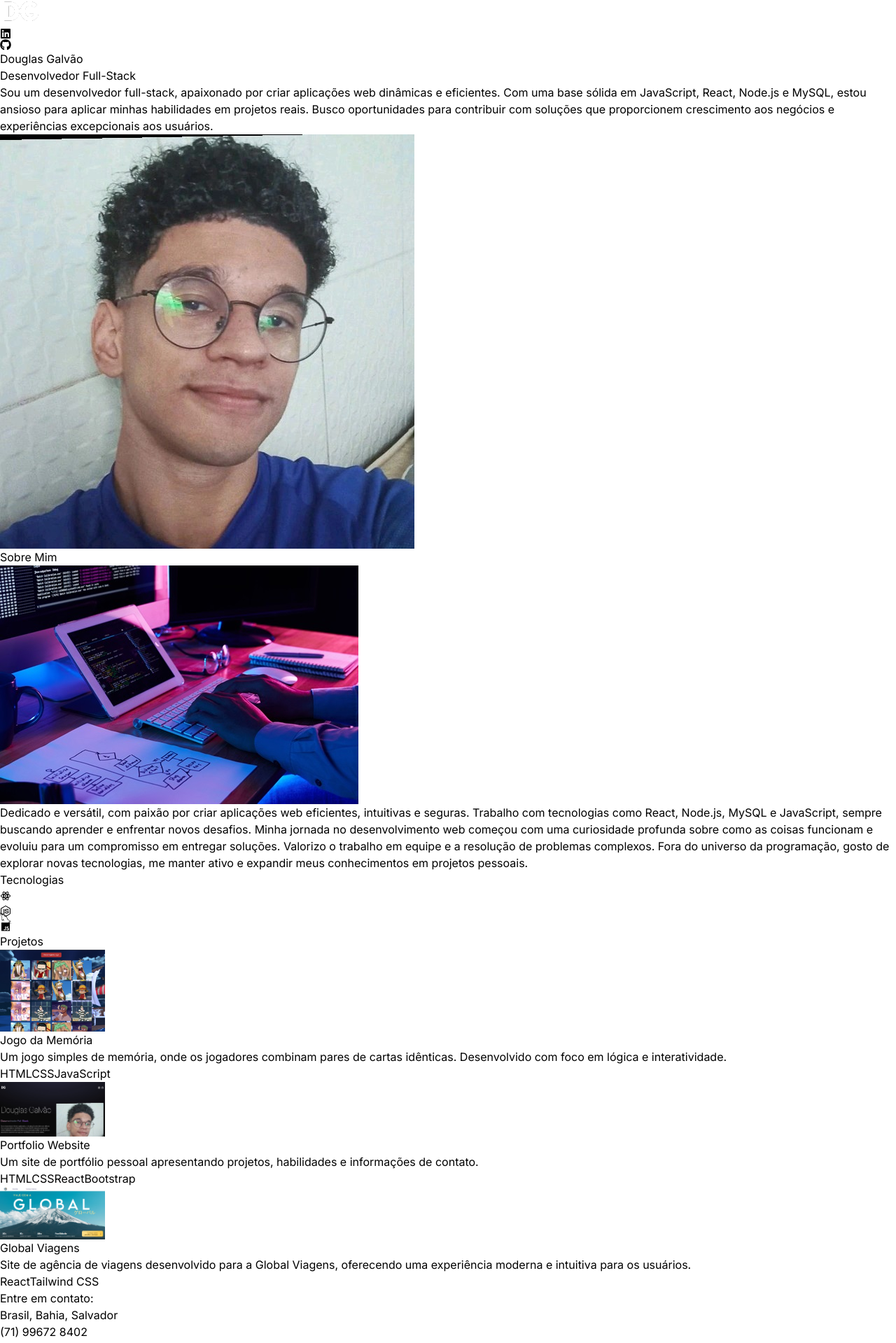
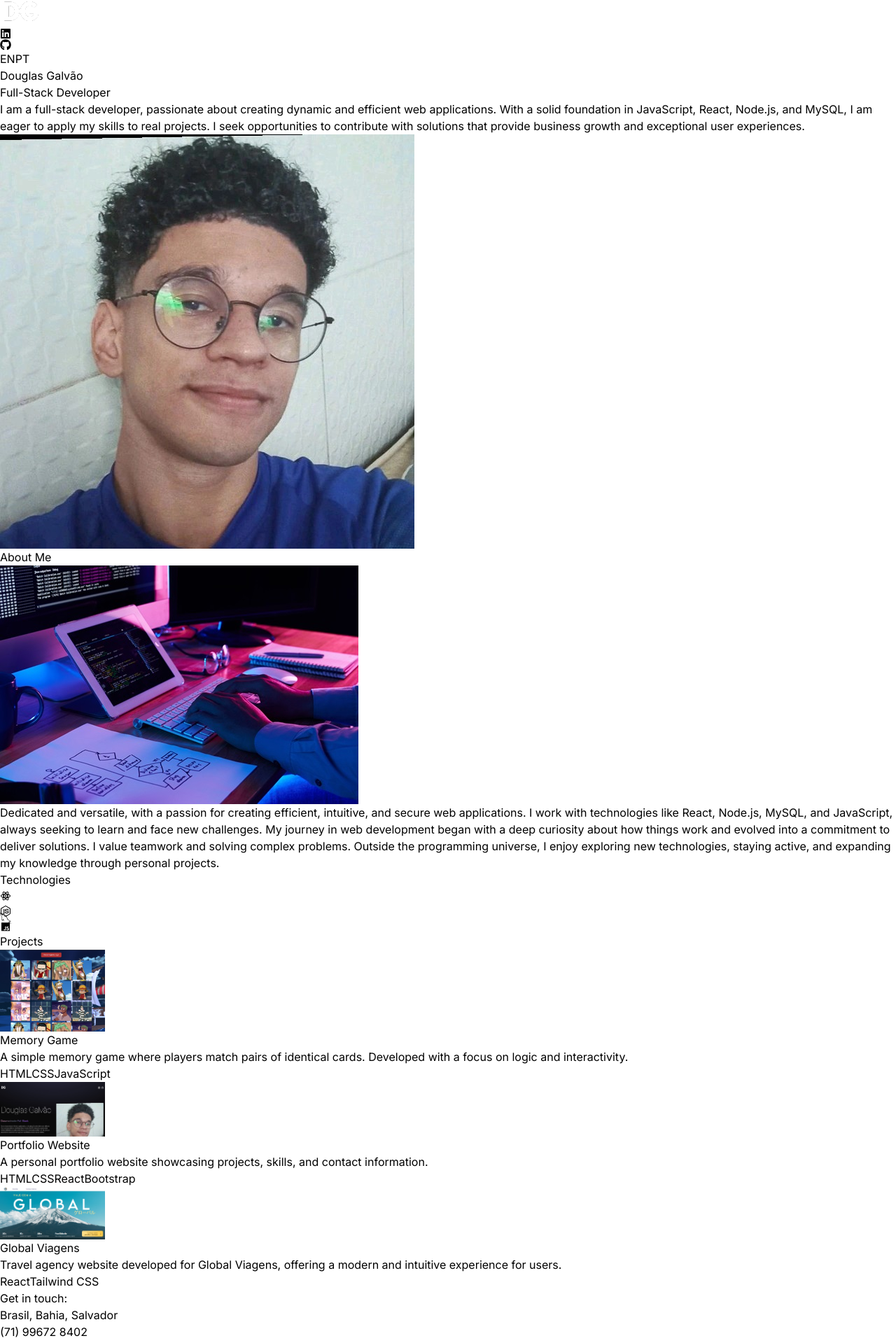
Before and after one commit to SrRaven/react-portfolio, a React (Vite) app: page / in a window 1280 px wide. Shown: the top 1919 px of the page at 70% size. Built offline with nearby package versions, Linux system fonts and the light colour scheme.

Commit message:
atualização en

```diff
--- a/src/App.jsx
+++ b/src/App.jsx
@@ -5,8 +5,11 @@ import About from "./components/About";
 import Tech from "./components/Tech";
 import Projects from "./components/Projects";
 import Contact from "./components/Contact";
+import { LanguageProvider } from "./LanguageContext";
+
 const App = () => {
   return (
+    <LanguageProvider>
       <div className="overflow-x-hidden text-neutral-300 antialiased selection:bg-cyan-300 selection:text-cyan-900">
         <div className="fixed top-0 -z-10 h-full w-full">
           <div className="absolute top-0 z-[-2] h-screen w-screen bg-neutral-950 bg-[radial-gradient(ellipse_80%_80%_at_50%_-20%,rgba(120,119,198,0.3),rgba(255,255,255,0))]"></div>
@@ -21,6 +24,7 @@ const App = () => {
           <Contact />
         </div>
       </div>
+    </LanguageProvider>
   );
 };
 
--- /dev/null
+++ b/src/LanguageContext.jsx
@@ -0,0 +1,25 @@
+import { createContext, useContext, useState } from "react";
+
+const LanguageContext = createContext();
+
+export const LanguageProvider = ({ children }) => {
+  const [language, setLanguage] = useState("en");
+
+  const toggleLanguage = () => {
+    setLanguage((prev) => (prev === "en" ? "pt" : "en"));
+  };
+
+  return (
+    <LanguageContext.Provider value={{ language, toggleLanguage }}>
+      {children}
+    </LanguageContext.Provider>
+  );
+};
+
+export const useLanguage = () => {
+  const context = useContext(LanguageContext);
+  if (!context) {
+    throw new Error("useLanguage must be used within a LanguageProvider");
+  }
+  return context;
+};
--- a/src/components/About.jsx
+++ b/src/components/About.jsx
@@ -1,31 +1,37 @@
 import aboutImg from "../assets/about.jpg";
-import { ABOUT_TEXT } from "../constants";
+import { TRANSLATIONS } from "../constants";
 import { motion } from "motion/react";
+import { useLanguage } from "../LanguageContext";
 
 const About = () => {
+  const { language } = useLanguage();
+  const content = TRANSLATIONS[language];
+
   return (
     <div className="border-b border-neutral-900 pb-4">
       <h1 className="my-20 text-center text-4xl">
-        Sobre
-        <span className="text-neutral-500"> Mim</span>
+        {content.aboutTitleHighlight}
+        <span className="text-neutral-500"> {content.aboutTitle.split(" ")[1] || ""}</span>
       </h1>
       <div className="flex flex-wrap">
         <motion.div
-        whileInView={{ opacity: 1, x:0 }}
-        initial={{ opacity: 0, x: -100 }}
-        transition={{ duration: 0.5 }}
-        className="w-full lg:w-1/2 lg:p-8">
+          whileInView={{ opacity: 1, x: 0 }}
+          initial={{ opacity: 0, x: -100 }}
+          transition={{ duration: 0.5 }}
+          className="w-full lg:w-1/2 lg:p-8"
+        >
           <div className="flex items-center justify-center">
             <img className="rounded-2xl" src={aboutImg} alt="about" />
           </div>
         </motion.div>
         <motion.div
-                whileInView={{ opacity: 1, x:0 }}
-                initial={{ opacity: 0, x: 100 }}
-                transition={{ duration: 0.5 }}
-         className="w-full lg:w-1/2">
+          whileInView={{ opacity: 1, x: 0 }}
+          initial={{ opacity: 0, x: 100 }}
+          transition={{ duration: 0.5 }}
+          className="w-full lg:w-1/2"
+        >
           <div className="flex justify-center lg:justify-start">
-            <p className="my-2 max-w-xl py-6">{ABOUT_TEXT}</p>
+            <p className="my-2 max-w-xl py-6">{content.aboutText}</p>
           </div>
         </motion.div>
       </div>
--- a/src/components/Contact.jsx
+++ b/src/components/Contact.jsx
@@ -1,9 +1,13 @@
-import { CONTACT } from "../constants";
+import { CONTACT, TRANSLATIONS } from "../constants";
+import { useLanguage } from "../LanguageContext";
 
 const Contact = () => {
+  const { language } = useLanguage();
+  const content = TRANSLATIONS[language];
+
   return (
     <div className="border-b border-neutral-900 pb-20">
-      <h1 className="my-10 text-center text-4xl">Entre em contato:</h1>
+      <h1 className="my-10 text-center text-4xl">{content.contactTitle}</h1>
       <div className="text-center tracking-tighter">
         <p className="my-4">{CONTACT.address}</p>
         <p className="my-4">{CONTACT.phoneNo}</p>
--- a/src/components/Hero.jsx
+++ b/src/components/Hero.jsx
@@ -1,6 +1,7 @@
-import { HERO_CONTENT } from "../constants";
+import { TRANSLATIONS } from "../constants";
 import profilePic from "../assets/profile.jpg";
 import { motion } from "motion/react";
+import { useLanguage } from "../LanguageContext";
 
 const container = (delay) => ({
   hidden: { x: -100, opacity: 0 },
@@ -12,6 +13,9 @@ const container = (delay) => ({
 });
 
 const Hero = () => {
+  const { language } = useLanguage();
+  const content = TRANSLATIONS[language];
+
   return (
     <div className="border-b border-neutral-900 pb-4 lg:mb-35">
       <div className="flex flex-wrap">
@@ -29,25 +33,30 @@ const Hero = () => {
               variants={container(0.5)}
               initial="hidden"
               animate="visible"
-              className="bg-gradient-to-r from-pink-300 via-slate-500 to-purple-500 bg-clip-text text-3xl tracking-tight text-transparent">
-              Desenvolvedor Full-Stack
+              className="bg-gradient-to-r from-pink-300 via-slate-500 to-purple-500 bg-clip-text text-3xl tracking-tight text-transparent"
+            >
+              {content.fullStackDev}
             </motion.span>
             <motion.p
               variants={container(1)}
               initial="hidden"
               animate="visible"
-              className="my-2 max-w-xl py-6 font-light tracking-tighter">
-              {HERO_CONTENT}
+              className="my-2 max-w-xl py-6 font-light tracking-tighter"
+            >
+              {content.heroContent}
             </motion.p>
           </div>
         </div>
         <div className="w-full lg:w-1/2 lg:p-8">
           <div className="flex justify-center">
             <motion.img
-            initial={{ x: 100, opacity: 0 }}
-            animate={{ x: 0, opacity: 1 }}
-            transition={{ duration: 1, delay: 1.2 }}
-            className="rounded" src={profilePic} alt="Profile" />
+              initial={{ x: 100, opacity: 0 }}
+              animate={{ x: 0, opacity: 1 }}
+              transition={{ duration: 1, delay: 1.2 }}
+              className="rounded"
+              src={profilePic}
+              alt="Profile"
+            />
           </div>
         </div>
       </div>
--- a/src/components/NavBar.jsx
+++ b/src/components/NavBar.jsx
@@ -1,8 +1,11 @@
 import logo from "../assets/logo.png";
 import { FaLinkedin } from "react-icons/fa";
 import { FaGithub } from "react-icons/fa";
+import { useLanguage } from "../LanguageContext";
 
 const NavBar = () => {
+  const { language, toggleLanguage } = useLanguage();
+
   return (
     <nav className="mb-20 flex items-center justify-between py-6">
       <div className="flex flex-shrink-0 items-center">
@@ -15,6 +18,30 @@ const NavBar = () => {
         <a href="https://github.com/SrRaven" target="_blank" rel="noopener noreferrer">
           <FaGithub />
         </a>
+        <button
+          onClick={toggleLanguage}
+          className="ml-4 relative flex items-center w-20 h-8 rounded-full bg-neutral-800 transition-colors"
+        >
+          <span
+            className={`absolute left-2 text-xs font-medium transition-opacity ${
+              language === "en" ? "text-white opacity-100" : "text-neutral-400 opacity-50"
+            }`}
+          >
+            EN
+          </span>
+          <span
+            className={`absolute right-2 text-xs font-medium transition-opacity ${
+              language === "pt" ? "text-white opacity-100" : "text-neutral-400 opacity-50"
+            }`}
+          >
+            PT
+          </span>
+          <span
+            className={`absolute top-1 w-8 h-6 rounded-full bg-purple-600 transition-transform ${
+              language === "en" ? "translate-x-1" : "translate-x-10"
+            }`}
+          />
+        </button>
       </div>
     </nav>
   );
--- a/src/components/Projects.jsx
+++ b/src/components/Projects.jsx
@@ -1,24 +1,30 @@
-import { PROJECTS } from "../constants";
+import { TRANSLATIONS } from "../constants";
 import { motion } from "motion/react";
+import { useLanguage } from "../LanguageContext";
 
 const Projects = () => {
+  const { language } = useLanguage();
+  const content = TRANSLATIONS[language];
+
   return (
     <div className="border-b border-neutral-900 pb-4">
       <motion.h1
-        whileInView={{ opacity: 1, y:0 }}
+        whileInView={{ opacity: 1, y: 0 }}
         initial={{ opacity: 0, y: -100 }}
         transition={{ duration: 0.5 }}
-        className="my-20 text-center text-4xl">
-        Projetos
+        className="my-20 text-center text-4xl"
+      >
+        {content.projectsTitle}
       </motion.h1>
       <div>
-        {PROJECTS.map((project, index) => (
+        {content.projects.map((project, index) => (
           <div key={index} className="mb-8 flex flex-wrap lg:justify-center">
             <motion.div
-              whileInView={{ opacity: 1, x: 0}}
+              whileInView={{ opacity: 1, x: 0 }}
               initial={{ opacity: 0, x: -100 }}
               transition={{ duration: 1 }}
-              className="w-full lg:w-1/4">
+              className="w-full lg:w-1/4"
+            >
               <a href={project.link} target="_blank" rel="noopener noreferrer">
                 <img
                   src={project.image}
@@ -33,11 +39,15 @@ const Projects = () => {
               whileInView={{ opacity: 1, x: 0 }}
               initial={{ opacity: 0, x: 100 }}
               transition={{ duration: 1 }}
-              className="w-full max-w-xl lg:w-3/4">
+              className="w-full max-w-xl lg:w-3/4"
+            >
               <h6 className="mb-2 font-semibold">{project.title}</h6>
               <p className="mb-4 text-neutral-400">{project.description}</p>
               {project.technologies.map((tech, index) => (
-                <span key={index} className="mr-2 rounded bg-neutral-900 px-2 py-1 text-sm font-medium text-purple-900">
+                <span
+                  key={index}
+                  className="mr-2 rounded bg-neutral-900 px-2 py-1 text-sm font-medium text-purple-900"
+                >
                   {tech}
                 </span>
               ))}
--- a/src/components/Tech.jsx
+++ b/src/components/Tech.jsx
@@ -3,6 +3,8 @@ import { FaNodeJs } from "react-icons/fa";
 import { GrMysql } from "react-icons/gr";
 import { BiLogoJavascript } from "react-icons/bi";
 import { motion } from "motion/react";
+import { TRANSLATIONS } from "../constants";
+import { useLanguage } from "../LanguageContext";
 
 const iconVariants = (duration) => ({
   initial: { y: -10 },
@@ -18,18 +20,25 @@ const iconVariants = (duration) => ({
 });
 
 const Tech = () => {
+  const { language } = useLanguage();
+  const content = TRANSLATIONS[language];
+
   return (
     <div className="border-b border-neutral-800 pb-24">
       <motion.h1
-      whileInView={{ opacity: 1, y: 0 }}
-      initial={{ opacity: 0, y: -100 }}
-      transition={{ duration: 1.5 }}
-      className="my-20 text-center text-4xl">Tecnologias</motion.h1>
+        whileInView={{ opacity: 1, y: 0 }}
+        initial={{ opacity: 0, y: -100 }}
+        transition={{ duration: 1.5 }}
+        className="my-20 text-center text-4xl"
+      >
+        {content.technologiesTitle}
+      </motion.h1>
       <motion.div
-      whileInView={{opacity: 1, x: 0}}
-      initial={{ opacity: 0, x: -100 }}
-      transition={{ duration: 0.5 }}
-      className="flex flex-wrap items-center justify-center gap-4">
+        whileInView={{ opacity: 1, x: 0 }}
+        initial={{ opacity: 0, x: -100 }}
+        transition={{ duration: 0.5 }}
+        className="flex flex-wrap items-center justify-center gap-4"
+      >
         <motion.div
           variants={iconVariants(2.5)}
           initial="initial"
--- a/src/constants/index.js
+++ b/src/constants/index.js
@@ -4,49 +4,60 @@ import project3 from "../assets/projects/project-3.jpg";
 import project4 from "../assets/projects/project-4.jpg";
 import project5 from "../assets/projects/project-5.png";
 
-export const HERO_CONTENT = `Sou um desenvolvedor full-stack, apaixonado por criar aplicações web dinâmicas e eficientes. Com uma base sólida em JavaScript, React, Node.js e MySQL, estou ansioso para aplicar minhas habilidades em projetos reais. Busco oportunidades para contribuir com soluções que proporcionem crescimento aos negócios e experiências excepcionais aos usuários.`;
-
-export const ABOUT_TEXT = `Dedicado e versátil, com paixão por criar aplicações web eficientes, intuitivas e seguras. Trabalho com tecnologias como React, Node.js, MySQL e JavaScript, sempre buscando aprender e enfrentar novos desafios. Minha jornada no desenvolvimento web começou com uma curiosidade profunda sobre como as coisas funcionam e evoluiu para um compromisso em entregar soluções. Valorizo o trabalho em equipe e a resolução de problemas complexos. Fora do universo da programação, gosto de explorar novas tecnologias, me manter ativo e expandir meus conhecimentos em projetos pessoais.`;
-
-export const EXPERIENCES = [
+export const TRANSLATIONS = {
+  en: {
+    heroContent: `I am a full-stack developer, passionate about creating dynamic and efficient web applications. With a solid foundation in JavaScript, React, Node.js, and MySQL, I am eager to apply my skills to real projects. I seek opportunities to contribute with solutions that provide business growth and exceptional user experiences.`,
+    aboutText: `Dedicated and versatile, with a passion for creating efficient, intuitive, and secure web applications. I work with technologies like React, Node.js, MySQL, and JavaScript, always seeking to learn and face new challenges. My journey in web development began with a deep curiosity about how things work and evolved into a commitment to deliver solutions. I value teamwork and solving complex problems. Outside the programming universe, I enjoy exploring new technologies, staying active, and expanding my knowledge through personal projects.`,
+    projectsTitle: "Projects",
+    technologiesTitle: "Technologies",
+    aboutTitle: "About Me",
+    aboutTitleHighlight: "About",
+    contactTitle: "Get in touch:",
+    fullStackDev: "Full-Stack Developer",
+    projects: [
       {
-    year: "2023 - Present",
-    role: "Senior Full Stack Developer",
-    company: "Google Inc.",
-    description: `Led a team in developing and maintaining web applications using JavaScript, React.js, and Node.js. Implemented RESTful APIs and integrated with MongoDB databases. Collaborated with stakeholders to define project requirements and timelines.`,
-    technologies: ["Javascript", "React.js", "Next.js", "mongoDB"],
+        link: "https://srraven.github.io/jogodamemoria/",
+        title: "Memory Game",
+        image: project1,
+        description:
+          "A simple memory game where players match pairs of identical cards. Developed with a focus on logic and interactivity.",
+        technologies: ["HTML", "CSS", "JavaScript"],
       },
       {
-    year: "2022 - 2023",
-    role: "Frontend Developer",
-    company: "Adobe",
-    description: `Designed and developed user interfaces for web applications using Next.js and React. Worked closely with backend developers to integrate frontend components with Node.js APIs. Implemented responsive designs and optimized frontend performance.`,
-    technologies: ["HTML", "CSS", "Vue.js", "mySQL"],
+        link: "https://github.com/SrRaven/react-portfolio",
+        title: "Portfolio Website",
+        image: project3,
+        description:
+          "A personal portfolio website showcasing projects, skills, and contact information.",
+        technologies: ["HTML", "CSS", "React", "Bootstrap"],
       },
       {
-    year: "2021 - 2022",
-    role: "Full Stack Developer",
-    company: "Facebook",
-    description: `Developed and maintained web applications using JavaScript, React.js, and Node.js. Designed and implemented RESTful APIs for data communication. Collaborated with cross-functional teams to deliver high-quality software products on schedule.`,
-    technologies: ["Python", "Svelte", "Three.js", "Postgres"],
+        link: "https://sgtviagens.com.br/",
+        title: "Global Viagens",
+        image: project5,
+        description:
+          "Travel agency website developed for Global Viagens, offering a modern and intuitive experience for users.",
+        technologies: ["React", "Tailwind CSS"],
       },
-  {
-    year: "2020 - 2021",
-    role: "Software Engineer",
-    company: "Paypal",
-    description: `Contributed to the development of web applications using JavaScript, React.js, and Node.js. Managed databases and implemented data storage solutions using MongoDB. Worked closely with product managers to prioritize features and enhancements.`,
-    technologies: ["Ruby", "Rails", "PHP", "Sqlite"],
+    ],
   },
-];
-
-export const PROJECTS = [
+  pt: {
+    heroContent: `Sou um desenvolvedor full-stack, apaixonado por criar aplicações web dinâmicas e eficientes. Com uma base sólida em JavaScript, React, Node.js e MySQL, estou ansioso para aplicar minhas habilidades em projetos reais. Busco oportunidades para contribuir com soluções que proporcionem crescimento aos negócios e experiências excepcionais aos usuários.`,
+    aboutText: `Dedicado e versátil, com paixão por criar aplicações web eficientes, intuitivas e seguras. Trabalho com tecnologias como React, Node.js, MySQL e JavaScript, sempre buscando aprender e enfrentar novos desafios. Minha jornada no desenvolvimento web começou com uma curiosidade profunda sobre como as coisas funcionam e evoluiu para um compromisso em entregar soluções. Valorizo o trabalho em equipe e a resolução de problemas complexos. Fora do universo da programação, gosto de explorar novas tecnologias, me manter ativo e expandir meus conhecimentos em projetos pessoais.`,
+    projectsTitle: "Projetos",
+    technologiesTitle: "Tecnologias",
+    aboutTitle: "Sobre Mim",
+    aboutTitleHighlight: "Sobre",
+    contactTitle: "Entre em contato:",
+    fullStackDev: "Desenvolvedor Full-Stack",
+    projects: [
       {
         link: "https://srraven.github.io/jogodamemoria/",
         title: "Jogo da Memória",
         image: project1,
         description:
           "Um jogo simples de memória, onde os jogadores combinam pares de cartas idênticas. Desenvolvido com foco em lógica e interatividade.",
-    technologies: ["HTML", "CSS", "JavaScript", ],
+        technologies: ["HTML", "CSS", "JavaScript"],
       },
       {
         link: "https://github.com/SrRaven/react-portfolio",
@@ -64,11 +75,15 @@ export const PROJECTS = [
           "Site de agência de viagens desenvolvido para a Global Viagens, oferecendo uma experiência moderna e intuitiva para os usuários.",
         technologies: ["React", "Tailwind CSS"],
       },
-
-];
+    ],
+  },
+};
 
 export const CONTACT = {
   address: "Brasil, Bahia, Salvador ",
   phoneNo: "(71) 99672 8402 ",
   email: "douglasgalvao285@gmail.com ",
 };
+
+export const HERO_CONTENT = TRANSLATIONS.en.heroContent;
+export const ABOUT_TEXT = TRANSLATIONS.en.aboutText;
```
Lines whose indentation alone changed are shown as unchanged.
